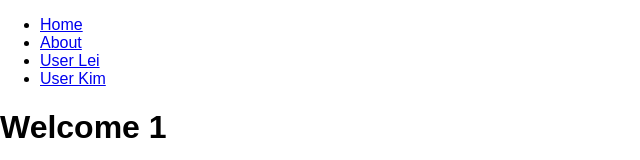
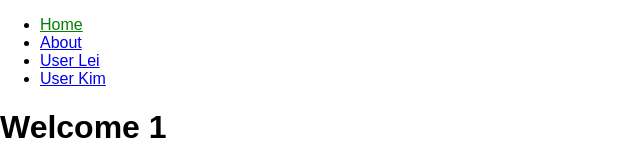
Before and after one commit to leihuagh/Learn_React_Router, a React (Create React App) app: page /user/1 in a window 1280 px wide. Shown: the top 160 px of the page, without its empty margins (0-640 px from the left). Built offline with nearby package versions, Linux system fonts and the light colour scheme.

Commit message:
active style

```diff
--- a/src/components/App.js
+++ b/src/components/App.js
@@ -1,5 +1,5 @@
 import React, { Component, Fragment } from 'react'
-import { BrowserRouter, Route, Link } from 'react-router-dom'
+import { BrowserRouter, Route, Link, NavLink } from 'react-router-dom'
 
 import Home from './routes/Home'
 import About from './routes/About'
@@ -12,16 +12,24 @@ class App extends Component {
         <Fragment>
           <ul>
             <li>
-              <Link to="/">Home</Link>
+              <NavLink to="/" activeStyle={{ color: 'green' }}>
+                Home
+              </NavLink>
             </li>
             <li>
-              <Link to="/about">About</Link>
+              <NavLink to="/about" activeStyle={{ color: 'green' }}>
+                About
+              </NavLink>
             </li>
             <li>
-              <Link to="/user/Lei">User Lei</Link>
+              <NavLink to="/user/Lei" activeStyle={{ color: 'green' }}>
+                User Lei
+              </NavLink>
             </li>
             <li>
-              <Link to="/user/Kim">User Kim</Link>
+              <NavLink to="/user/Kim" activeStyle={{ color: 'green' }}>
+                User Kim
+              </NavLink>
             </li>
           </ul>
           <Route path="/" exact component={Home} />
```
